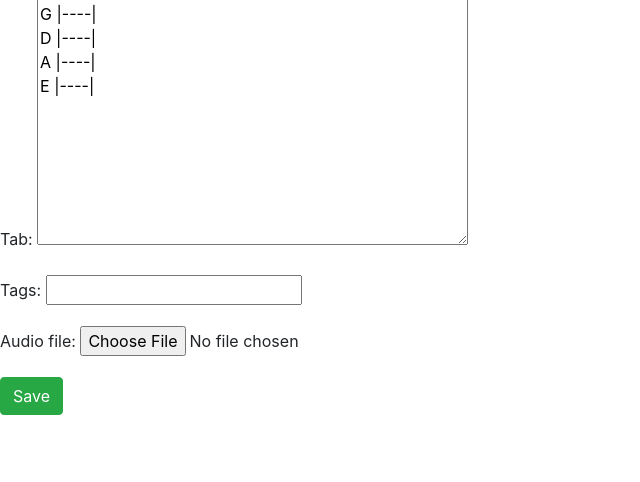
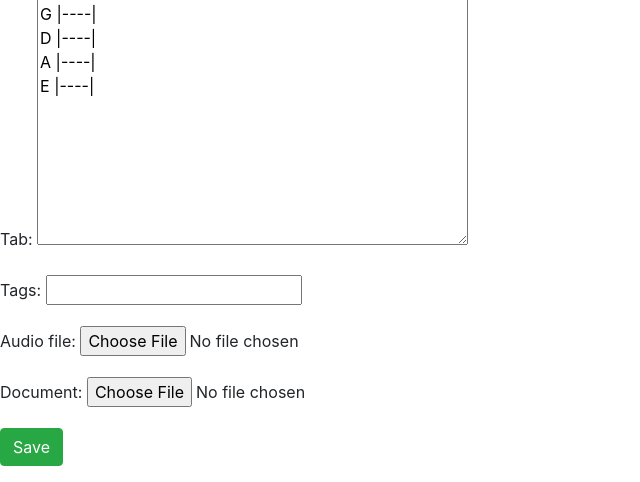
Before and after one commit to pefbass/riffage, a Django app: page /collection/riff_new/ in a window 1280 px wide. Shown: the part 579-1061 px from the top of the page, without its empty margins (0-640 px from the left). Before the commit the page ends 994 px from the top, so only its background shows below. Run offline with Django 3.2, Linux system fonts and the light colour scheme; some libraries are stand-ins or nearby versions.

Commit message:
added document field to riff model

```diff
--- a/riffage/collection/forms.py
+++ b/riffage/collection/forms.py
@@ -1,10 +1,11 @@
 from django.forms import ModelForm, ValidationError
+from os.path import splitext
 from .models import Riff
 
 class RiffForm(ModelForm):
 	class Meta:
 		model = Riff
-		fields = ['name', 'riff_key', 'timesig_num', 'timesig_denom', 'desc', 'tab', 'tags', 'audio_file']
+		fields = ['name', 'riff_key', 'timesig_num', 'timesig_denom', 'desc', 'tab', 'tags', 'audio_file', 'document']
 
 	def clean(self):
 		# get cleaned data
@@ -35,11 +36,11 @@ class RiffForm(ModelForm):
 		if not audio_file:
 			return audio_file
 
-		file_name = audio_file.name
+		_, file_extension = splitext(audio_file.name)
 
-		extensions = ['.wav', '.mp3']
+		valid_extensions = ['.wav', '.mp3']
 
-		if not any(file_name.endswith(ext) for ext in extensions):
+		if not file_extension in valid_extensions:
 			raise ValidationError('Invalid file extension: type must be one of ' + ', '.join(extensions))
 
 		return audio_file
--- a/riffage/collection/models.py
+++ b/riffage/collection/models.py
@@ -1,3 +1,4 @@
+from os.path import basename
 from django.db import models
 
 class Riff(models.Model):
@@ -50,10 +51,15 @@ class Riff(models.Model):
 
 	timesig_denom = models.IntegerField(choices=TIMESIG_DENOM_CHOICES, default=4)
 
-	audio_file = models.FileField(upload_to='riffs/', blank=True, null=True)
+	audio_file = models.FileField(upload_to='riff_audio/', blank=True, null=True)
 
 	desc = models.TextField(max_length=200, default='')
 
 	tab = models.TextField(max_length=1000, default='G |----|\nD |----|\nA |----|\nE |----|\n')
 
 	tags = models.CharField(max_length=50, default='')
+
+	document = models.FileField(upload_to='riff_documents/', blank=True, null=True)
+
+	def document_filename(self):
+		return basename(self.document.name) if self.document else ''
--- a/riffage/collection/templates/collection/riff_detail.html
+++ b/riffage/collection/templates/collection/riff_detail.html
@@ -43,6 +43,12 @@
 	</div>
 
 	<div>
+		{% if riff.document %}
+			<a href="{{ riff.document.url }}">{{ riff.document_filename }}</a>
+		{% endif %}
+	</div>
+
+	<div>
 		<button onclick="delete_riff()" class="btn btn-danger">Delete Riff</button>
 	</div>
 
--- a/riffage/collection/views.py
+++ b/riffage/collection/views.py
@@ -1,6 +1,5 @@
 from django.http import *
 from django.shortcuts import render, get_object_or_404, redirect
-from django.urls import reverse
 from .forms import RiffForm
 from .models import Riff
 from django.contrib import auth
@@ -27,7 +26,7 @@ def riff_new(request):
 
 			riff.save()
 
-			return render(request, 'collection/riff_detail.html', {'riff': riff})
+			return redirect('riff_detail', riff.pk)
 
 	else:
 		form = RiffForm()
@@ -49,16 +48,16 @@ def riff_edit(request, pk):
 		if form.is_valid():
 			riff = form.save(commit=False)
 			riff.save()
-			return redirect(reverse('riff_detail'), pk=riff.pk)
+			return redirect('riff_detail', riff.pk)
 	else:
 		form = RiffForm(instance=riff)
 	return render(request, 'collection/riff_edit.html', {'form': form, 'params' : params})
 
 def logout(request):
     auth.logout(request)
-    return redirect(reverse('index'))
+    return redirect('index')
 
 def delete_riff(request, pk):
 	riff = get_object_or_404(Riff, pk=pk)
 	riff.delete()
-	return redirect(reverse('collection'))
+	return redirect('collection')
```
Also changed, not shown: riffage/collection/migrations/0010_auto_20171108_0337.py (added).
